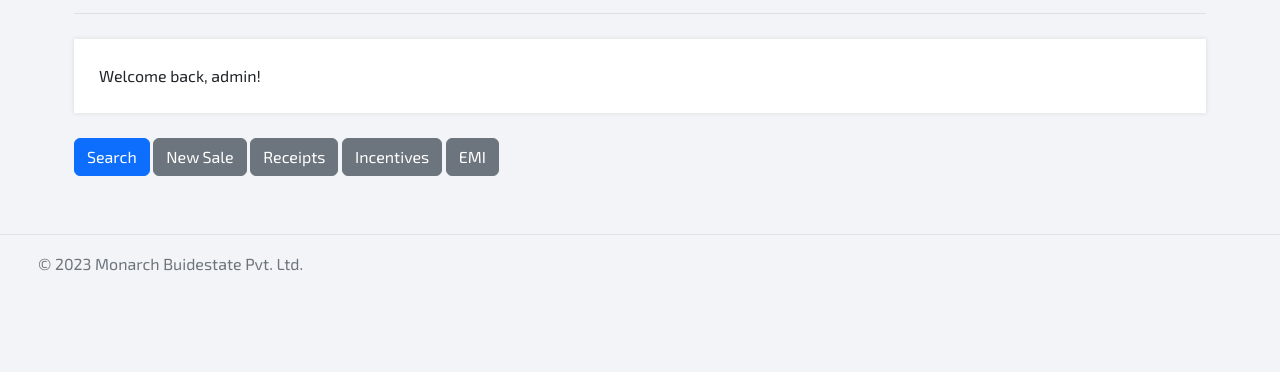
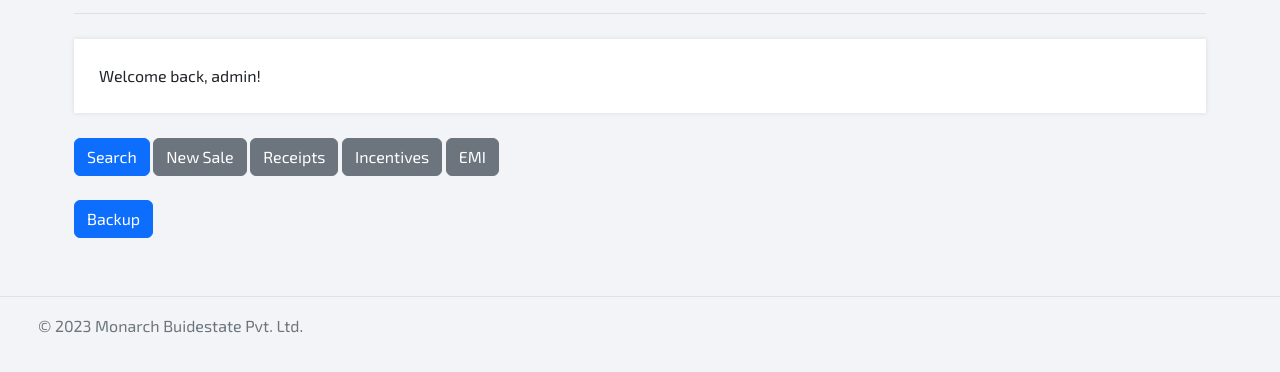
Before and after one commit to SurajBhari/real_estate_managment, a Flask app: page / in a window 1280 px wide. Shown: the part 145-517 px from the top of the page. Run offline with Flask 3, Linux system fonts and the light colour scheme; the visitor is signed in with stand-in values (Sample User, id 1).

Commit message:
add a way to manually backup

```diff
--- a/main.py
+++ b/main.py
@@ -83,6 +83,17 @@
 def script(script_name):
     return send_file(f'scripts/{script_name}')
 
+def backup() -> str:
+    file_name = f"backup/data-{datetime.now().strftime('%Y-%m-%d-%H-%M')}.json"
+    with open(file_name, "w") as f:
+        json.dump(get_data(), f, indent=4)
+    print(f"Took a Backup {file_name}")
+    return f"Took a Backup {file_name}"
+
+@app.route("/backup")
+def backup_route():
+    return backup()
+
 @app.before_request
 def before_request():
     # if the request is from the login page, don't check the session
@@ -104,10 +115,7 @@
         session['lastused'] = time.time()
     # if POST
     if request.method == "POST":
-        file_name = f"backup/data-{datetime.now().strftime('%Y-%m-%d-%H-%M')}.json"
-        with open(file_name, "w") as f:
-            json.dump(get_data(), f, indent=4)
-        print(f"Took a Backup {file_name}")
+        print(backup())
 
 
 @app.route('/logout')
--- a/templates/home/home.html
+++ b/templates/home/home.html
@@ -11,4 +11,5 @@
 <a href = {{url_for('incentive')}} > <button type="button" class="btn btn-secondary">Incentives</button></a>
 <a href = {{url_for('emi')}} > <button type="button" class="btn btn-secondary">EMI</button></a>
 </br> </br>
+<a href = {{url_for('backup_route')}} > <button type="button" class="btn btn-primary">Backup</button></a> </br> </br>
 {% endblock %}
```
